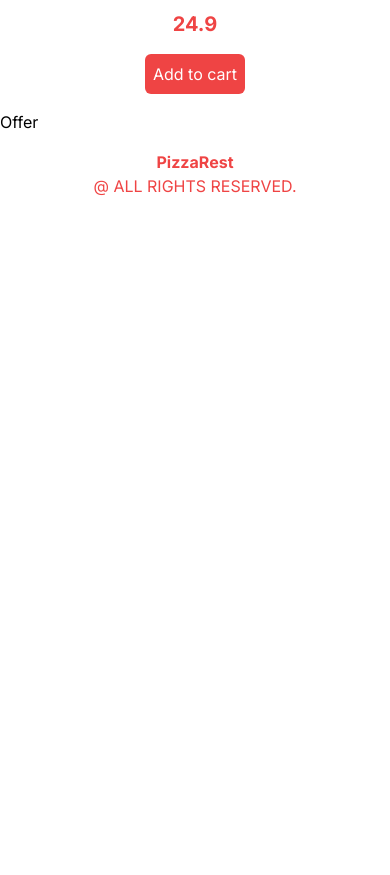
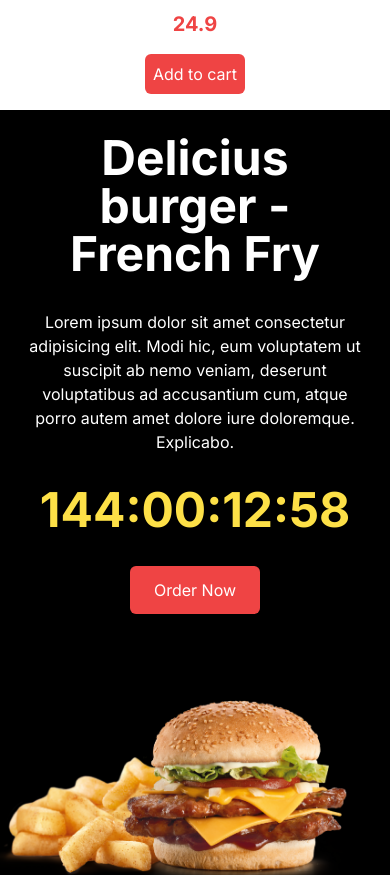
Before and after one commit to gfxargentina/tp-restaurant-frontend, a Next.js app: page / in a window 390 px wide. Shown: the part 1240-2115 px from the top of the page. Before the commit the page ends 1438 px from the top, so only its background shows below. Built offline with nearby package versions, Linux system fonts and the light colour scheme.

Commit message:
style: add offer component responsive design

```diff
--- a/package.json
+++ b/package.json
@@ -18,6 +18,7 @@
     "next": "13.4.12",
     "postcss": "8.4.27",
     "react": "18.2.0",
+    "react-countdown": "^2.3.5",
     "react-dom": "18.2.0",
     "tailwindcss": "3.3.3",
     "typescript": "5.1.6"
--- /dev/null
+++ b/src/components/CountDown.tsx
@@ -0,0 +1,16 @@
+'use client';
+import React from 'react';
+import Countdown from 'react-countdown';
+
+const endingDate = new Date('2023-12-24');
+
+const CountDown = () => {
+  return (
+    <Countdown
+      className="text-yellow-300 text-5xl font-bold "
+      date={endingDate}
+    />
+  );
+};
+
+export default CountDown;
--- a/src/components/Offer.tsx
+++ b/src/components/Offer.tsx
@@ -1,7 +1,32 @@
+import Image from 'next/image';
 import React from 'react';
+import CountDown from './CountDown';
 
 function Offer() {
-  return <div>Offer</div>;
+  return (
+    <div className="bg-black h-screen flex flex-col md:flex-row md:justify-between md:bg-[url('/offerBg.png')] md:h-[70vh] ">
+      {/* TEXT CONTAINER */}
+      <div className="flex-1 flex flex-col justify-center items-center text-center gap-8 p-6 ">
+        <h1 className="text-5xl font-bold text-white xl:text-6xl ">
+          Delicius burger - French Fry
+        </h1>
+        <p className="text-white xl:text-xl">
+          Lorem ipsum dolor sit amet consectetur adipisicing elit. Modi hic, eum
+          voluptatem ut suscipit ab nemo veniam, deserunt voluptatibus ad
+          accusantium cum, atque porro autem amet dolore iure doloremque.
+          Explicabo.
+        </p>
+        <CountDown />
+        <button className="bg-red-500 text-white rounded-md py-3 px-6 ">
+          Order Now
+        </button>
+      </div>
+      {/* IMAGE CONTAINER */}
+      <div className="relative flex-1 w-full md:h-full">
+        <Image src="/offerProduct.png" alt="" fill className="object-contain" />
+      </div>
+    </div>
+  );
 }
 
 export default Offer;
```
Also changed, not shown: 1 other file (tests, documents, lock files or other folders).
